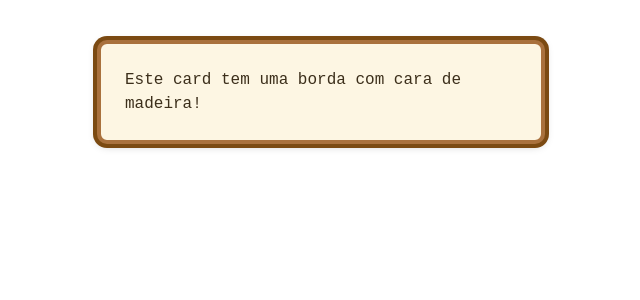
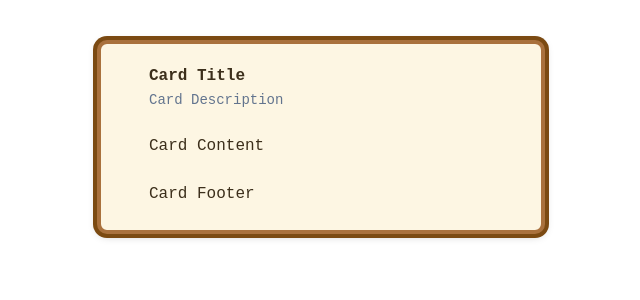
Before and after one commit to arerorero/plant-calculator-for-stardewvalley, a Vue app in the folder app/: page / in a window 1280 px wide. Shown: the top 300 px of the page, without its empty margins (319-959 px from the left). Built offline with nearby package versions, Linux system fonts and the light colour scheme.

Commit message:
update card to use shadcn card

```diff
--- a/app/src/App.vue
+++ b/app/src/App.vue
@@ -7,12 +7,18 @@ import {
   CardHeader,
   CardTitle,
 } from '@/components/ui/card'
-import AppCard from './components/AppCard.vue'
 </script>
 
 <template>
   <div class="m-10">
-    <AppCard />
+    <Card>
+      <CardHeader>
+        <CardTitle>Card Title</CardTitle>
+        <CardDescription>Card Description</CardDescription>
+      </CardHeader>
+      <CardContent> Card Content </CardContent>
+      <CardFooter> Card Footer </CardFooter>
+    </Card>
   </div>
 </template>
 
--- a/app/src/components/AppCard.vue
+++ /dev/null
@@ -1,11 +0,0 @@
-<template>
-  <div
-    class="font-pixel bg-[#fdf6e3] text-[#3c2f1b] p-6 rounded-lg shadow-[0_0_0_4px_#7b4a12,0_2px_8px_rgba(0,0,0,0.25)] border-4 border-[#a9713d] max-w-md mx-auto"
-  >
-    Este card tem uma borda com cara de madeira!
-  </div>
-</template>
-
-<script setup lang="ts"></script>
-
-<style scoped></style>
--- a/app/src/components/ui/card/Card.vue
+++ b/app/src/components/ui/card/Card.vue
@@ -1,9 +1,9 @@
 <script setup lang="ts">
-import type { HTMLAttributes } from "vue"
-import { cn } from "@/lib/utils"
+import type { HTMLAttributes } from 'vue'
+import { cn } from '@/lib/utils'
 
 const props = defineProps<{
-  class?: HTMLAttributes["class"]
+  class?: HTMLAttributes['class']
 }>()
 </script>
 
@@ -12,7 +12,7 @@ const props = defineProps<{
     data-slot="card"
     :class="
       cn(
-        'bg-card text-card-foreground flex flex-col gap-6 rounded-xl border py-6 shadow-sm',
+        'flex flex-col gap-6 py-6 font-pixel bg-[#fdf6e3] text-[#3c2f1b] p-6 rounded-lg shadow-[0_0_0_4px_#7b4a12,0_2px_8px_rgba(0,0,0,0.25)] border-4 border-[#a9713d] max-w-md mx-auto',
         props.class,
       )
     "
```
